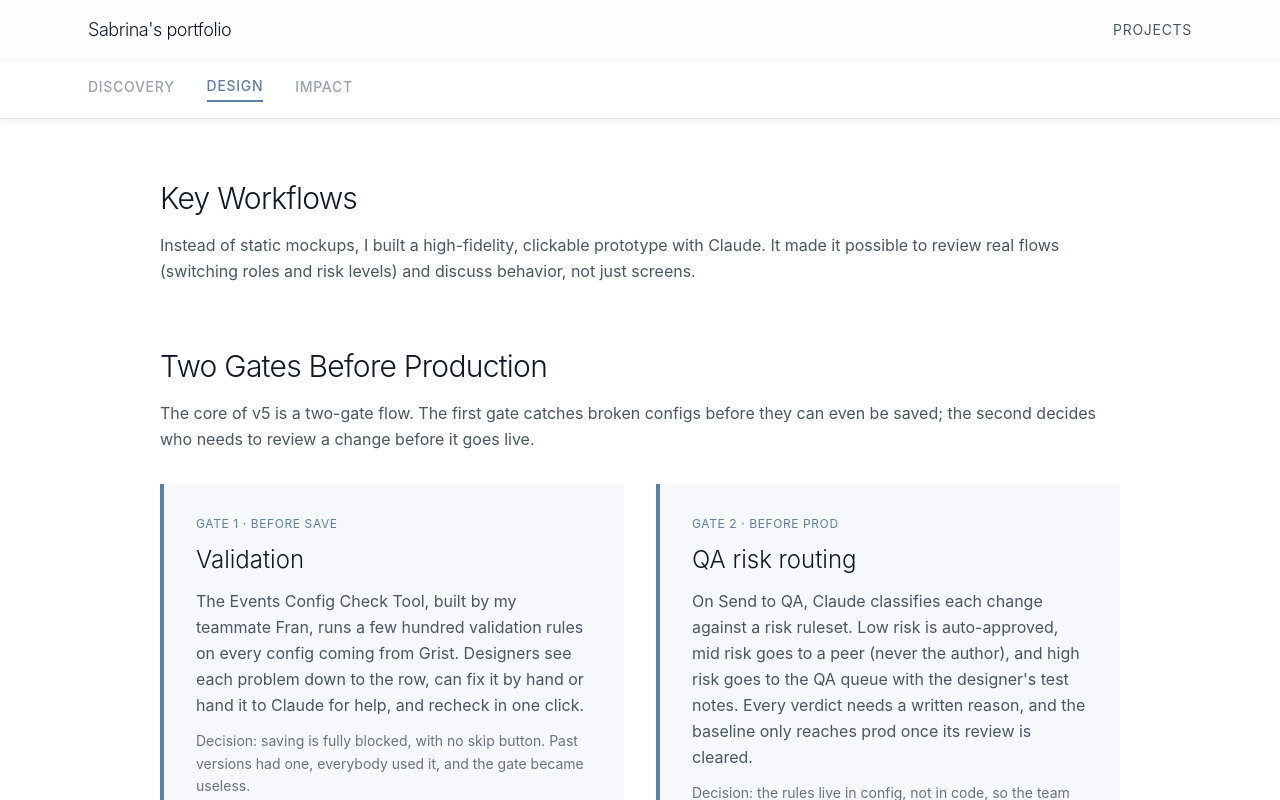
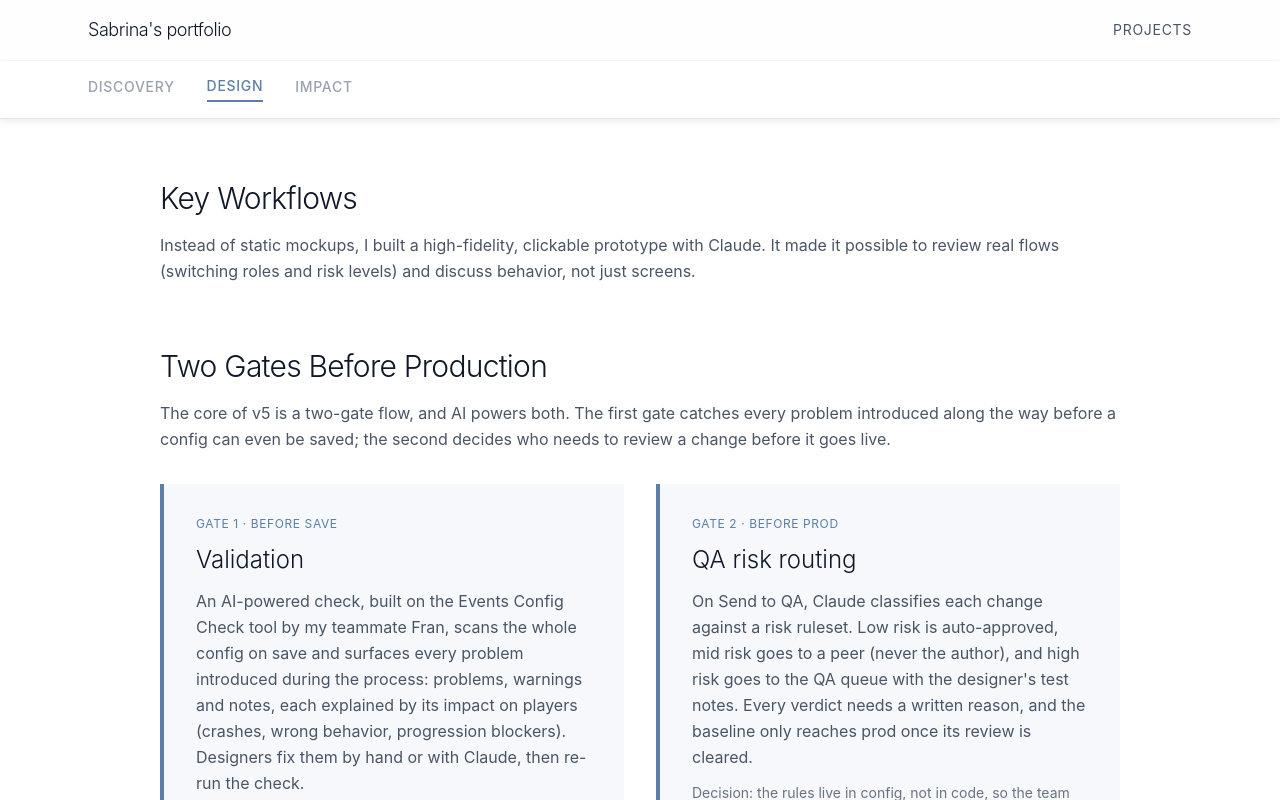
Before and after one commit to sabrinauderman/portfolio, a React (Vite) app: page /projects/remote-settings in a window 1280 px wide. Both pictures are taken after a click on the button "DESIGN". Shown: the part 611-1411 px from the top of the page. Built offline with nearby package versions, Linux system fonts and the light colour scheme.

Commit message:
Show AI-powered validation gate in Remote Settings case
Co-Authored-By: Claude Opus 5.5 <noreply@anthropic.com>
Claude-Session: https://claude.ai/code/session_01JyPkCVaD7Y1XA743XSCwrJ

```diff
--- a/src/app/components/remote-settings/RemoteSettingsAI.tsx
+++ b/src/app/components/remote-settings/RemoteSettingsAI.tsx
@@ -43,10 +43,11 @@ export function RemoteSettingsAI() {
             question became: <strong>who needs to look at this change?</strong>
           </p>
           <p>
-            When someone sends a change, Claude reads what changed (modules,
-            baselines, audience size) and classifies it against a{" "}
-            <strong>risk ruleset</strong>. The first matching rule decides who
-            reviews it.
+            AI works at both gates. At save, the validation check finds what
+            is broken and explains why it matters for players. At Send to QA,
+            Claude reads what changed (modules, baselines, audience size) and
+            classifies it against a <strong>risk ruleset</strong>. The first
+            matching rule decides who reviews it.
           </p>
         </div>
 
--- a/src/app/components/remote-settings/RemoteSettingsDesign.tsx
+++ b/src/app/components/remote-settings/RemoteSettingsDesign.tsx
@@ -7,6 +7,7 @@ import qa from "@/assets/remote-settings/qa.jpg";
 import bulkEdit from "@/assets/remote-settings/bulk-edit.jpg";
 import abTests from "@/assets/remote-settings/ab-tests.jpg";
 import modules from "@/assets/remote-settings/modules.jpg";
+import validationGate from "@/assets/remote-settings/validation-gate.jpg";
 
 const ACCENT = "#5b7fa6";
 
@@ -83,9 +84,10 @@ export function RemoteSettingsDesign() {
             Two Gates Before Production
           </h2>
           <p className="text-gray-600 leading-relaxed">
-            The core of v5 is a two-gate flow. The first gate catches broken
-            configs before they can even be saved; the second decides who needs
-            to review a change before it goes live.
+            The core of v5 is a two-gate flow, and AI powers both. The first
+            gate catches every problem introduced along the way before a config
+            can even be saved; the second decides who needs to review a change
+            before it goes live.
           </p>
         </div>
         <div className="grid grid-cols-1 md:grid-cols-2 gap-8">
@@ -98,10 +100,12 @@ export function RemoteSettingsDesign() {
             </p>
             <h4 className="text-2xl font-light text-gray-900">Validation</h4>
             <p className="text-gray-600 leading-relaxed">
-              The Events Config Check Tool, built by my teammate Fran, runs a
-              few hundred validation rules on every config coming from Grist.
-              Designers see each problem down to the row, can fix it by hand or
-              hand it to Claude for help, and recheck in one click.
+              An AI-powered check, built on the Events Config Check tool by my
+              teammate Fran, scans the whole config on save and surfaces every
+              problem introduced during the process: problems, warnings and
+              notes, each explained by its impact on players (crashes, wrong
+              behavior, progression blockers). Designers fix them by hand or
+              with Claude, then re-run the check.
             </p>
             <p className="text-sm text-gray-500 leading-relaxed">
               Decision: saving is fully blocked, with no skip button. Past
@@ -129,6 +133,10 @@ export function RemoteSettingsDesign() {
             </p>
           </div>
         </div>
+        <Screenshot
+          src={validationGate}
+          alt="Save modal blocked by the validation gate, listing problems, warnings and notes"
+        />
       </div>
 
       {workflows.map((w, i) => (
```
Also changed, not shown: src/assets/remote-settings/validation-gate.jpg (added).
